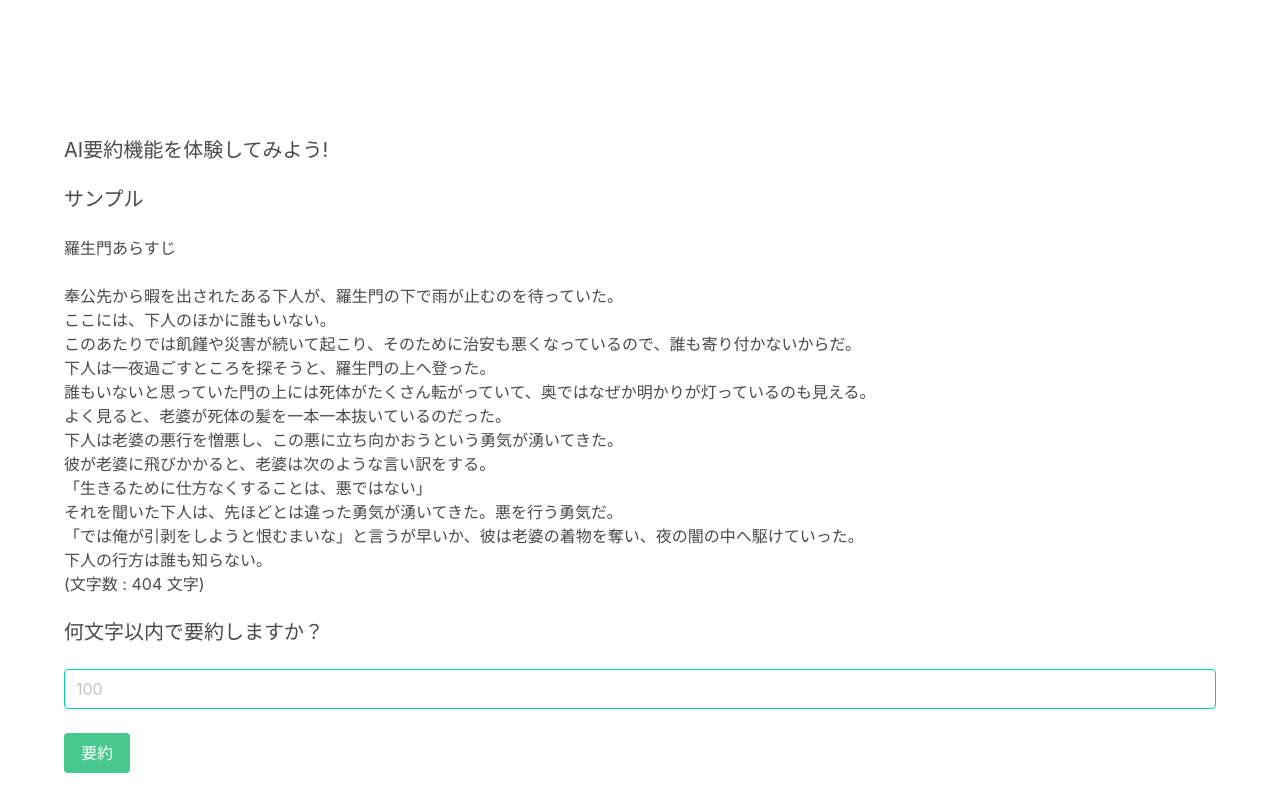
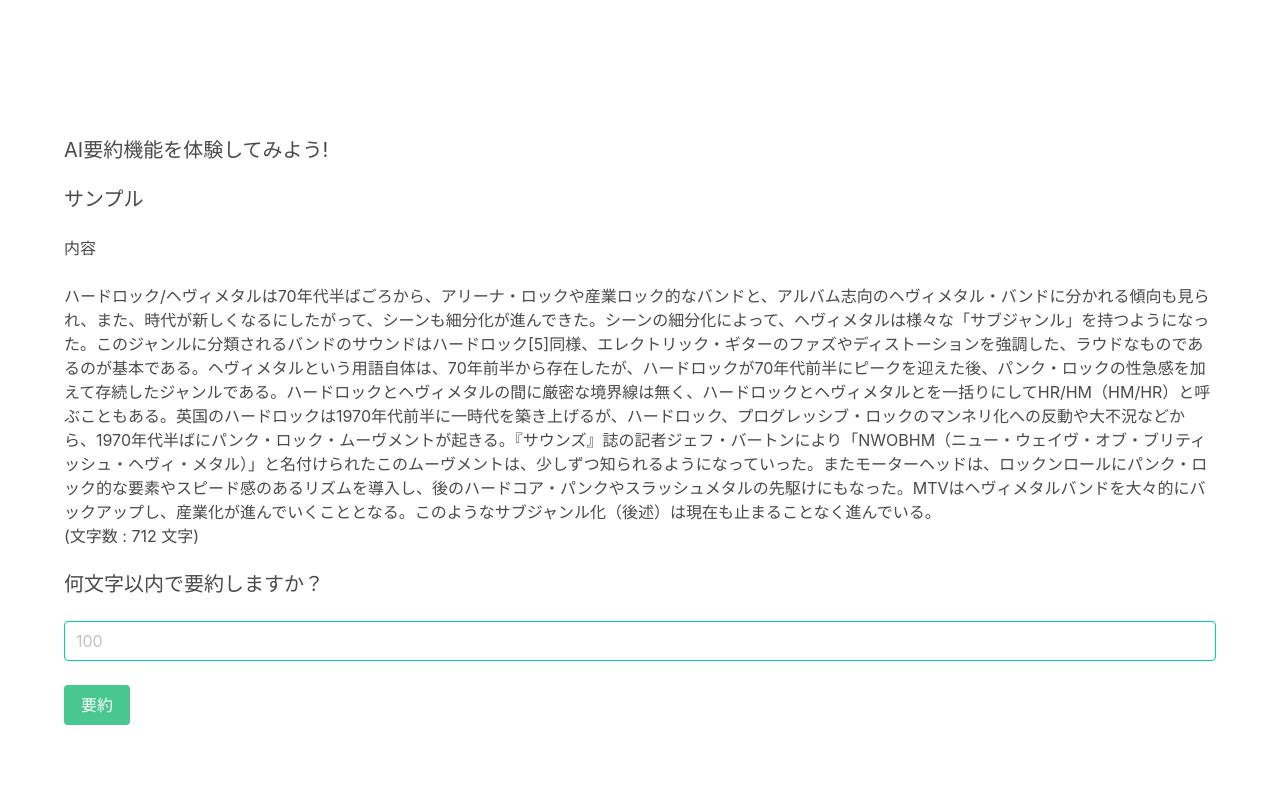
Before and after one commit to tsukaryo/Supporters_Hackathon, a Django app: page / in a window 1280 px wide. Shown: the part 1039-1851 px from the top of the page. After the commit the page ends 1764 px from the top, so only its background shows below. Run offline with Django 3.2, Linux system fonts and the light colour scheme.

Commit message:
Day2 final

```diff
--- a/ESMaker/util/sample_text.txt
+++ b/ESMaker/util/sample_text.txt
@@ -1,12 +1 @@
-奉公先から暇を出されたある下人が、羅生門の下で雨が止むのを待っていた。
-ここには、下人のほかに誰もいない。
-このあたりでは飢饉や災害が続いて起こり、そのために治安も悪くなっているので、誰も寄り付かないからだ。
-下人は一夜過ごすところを探そうと、羅生門の上へ登った。
-誰もいないと思っていた門の上には死体がたくさん転がっていて、奥ではなぜか明かりが灯っているのも見える。
-よく見ると、老婆が死体の髪を一本一本抜いているのだった。
-下人は老婆の悪行を憎悪し、この悪に立ち向かおうという勇気が湧いてきた。
-彼が老婆に飛びかかると、老婆は次のような言い訳をする。
-「生きるために仕方なくすることは、悪ではない」
-それを聞いた下人は、先ほどとは違った勇気が湧いてきた。悪を行う勇気だ。
-「では俺が引剥をしようと恨むまいな」と言うが早いか、彼は老婆の着物を奪い、夜の闇の中へ駆けていった。
-下人の行方は誰も知らない。
+ハードロック/ヘヴィメタルは70年代半ばごろから、アリーナ・ロックや産業ロック的なバンドと、アルバム志向のヘヴィメタル・バンドに分かれる傾向も見られ、また、時代が新しくなるにしたがって、シーンも細分化が進んできた。シーンの細分化によって、ヘヴィメタルは様々な「サブジャンル」を持つようになった。このジャンルに分類されるバンドのサウンドはハードロック[5]同様、エレクトリック・ギターのファズやディストーションを強調した、ラウドなものであるのが基本である。ヘヴィメタルという用語自体は、70年前半から存在したが、ハードロックが70年代前半にピークを迎えた後、パンク・ロックの性急感を加えて存続したジャンルである。ハードロックとヘヴィメタルの間に厳密な境界線は無く、ハードロックとヘヴィメタルとを一括りにしてHR/HM（HM/HR）と呼ぶこともある。英国のハードロックは1970年代前半に一時代を築き上げるが、ハードロック、プログレッシブ・ロックのマンネリ化への反動や大不況などから、1970年代半ばにパンク・ロック・ムーヴメントが起きる。『サウンズ』誌の記者ジェフ・バートンにより「NWOBHM（ニュー・ウェイヴ・オブ・ブリティッシュ・ヘヴィ・メタル）」と名付けられたこのムーヴメントは、少しずつ知られるようになっていった。またモーターヘッドは、ロックンロールにパンク・ロック的な要素やスピード感のあるリズムを導入し、後のハードコア・パンクやスラッシュメタルの先駆けにもなった。MTVはヘヴィメタルバンドを大々的にバックアップし、産業化が進んでいくこととなる。このようなサブジャンル化（後述）は現在も止まることなく進んでいる。
--- a/ESMaker/util/wordcloud.py
+++ b/ESMaker/util/wordcloud.py
@@ -32,6 +32,7 @@ def get_word_str(text):
 def word_cloud(document,filename):
     picture_name = filename +".png"
     word_str = get_word_str(document)
-    wc = WordCloud(font_path=FONT_PATH,max_font_size=50).generate(word_str)
+    wc = WordCloud(font_path=FONT_PATH,max_font_size=50,background_color="white",colormap="summer").generate(word_str)
+    #wc.to_file(picture_name)
     wc.to_file(f"static/{picture_name}")
     return picture_name
--- a/ESMaker/views.py
+++ b/ESMaker/views.py
@@ -189,6 +189,7 @@ def Edit_ES(request,pk,es,comp):
     params["company"] = company
     params["user"] = user
     params["question"] = question
+    params["word_cloud"] = word_cloud(answer,"picture")
     if request.method == 'POST':
         another_company = Company.objects.filter(userid=pk).exclude(id=comp)
         params["another_companies"] = another_company
@@ -213,12 +214,25 @@ def CompanyEsPage(request,pk,comp):
     params["company"] = company[0]
     params["another_companies"] = another_company
     params["answer_length"] = {}
+
     params["questions"] = questions_answers
-    print("params[questions]")
-    print(params["questions"])
 
     user = User.objects.get(id=pk)
     params["user"] = user
+    print("質問回答内容")
+
+    answer_str = ""
+    for question in questions_answers:
+        answer_str = answer_str + question.answer
+    if answer_str=="":
+        params["word_cloud"] = ""
+        return render(request,'CompanyEsPage.html',params)
+
+    print(answer_str)
+    print(type(answer_str))
+    params["word_cloud"] = word_cloud(answer_str,"picture")
+
+
 
     # company = [{"id":1}]
     #question_id = Question.objects.get(userid=pk)
@@ -331,9 +345,9 @@ def wordcloud_test(request,pk,ans):
     question = re_question[0].question
     params["question"] = question
     answer = re_question[0].answer
+
     params["answer"] = answer
     params["answer_length"] = len(answer)
-    print(answer)
 
     params["word_cloud"] = word_cloud(answer,"picture")
 
--- a/templates/index.html
+++ b/templates/index.html
@@ -102,7 +102,7 @@
     <h2 class="subtitle">サンプル</h2>
 </div>
 <div class="block">
-    <h3>羅生門あらすじ</h3>
+    <h3>内容</h3>
 </div>
 <div class="block">
     {% for t in text %}
--- a/templates/wordcloud_test.html
+++ b/templates/wordcloud_test.html
@@ -15,10 +15,12 @@
 <p>{{user.name}}</p>
 <p>"{{word_cloud}}"</p>
 {% load static%}
-<figure class="image is-128x128">
+<figure class="image is-256x256">
     <img src="{% static word_cloud %}" alt="Placeholder image">
 </figure>
-
+<figure>
+    <img src="{% static word_cloud %}" width="500px" height="300px" >
+</figure>
 
 
 
```
Also changed, not shown: templates/CompanyEsPage.html (+10 -1 lines), picture.png (added), static/picture.png, static/test.png (added).
